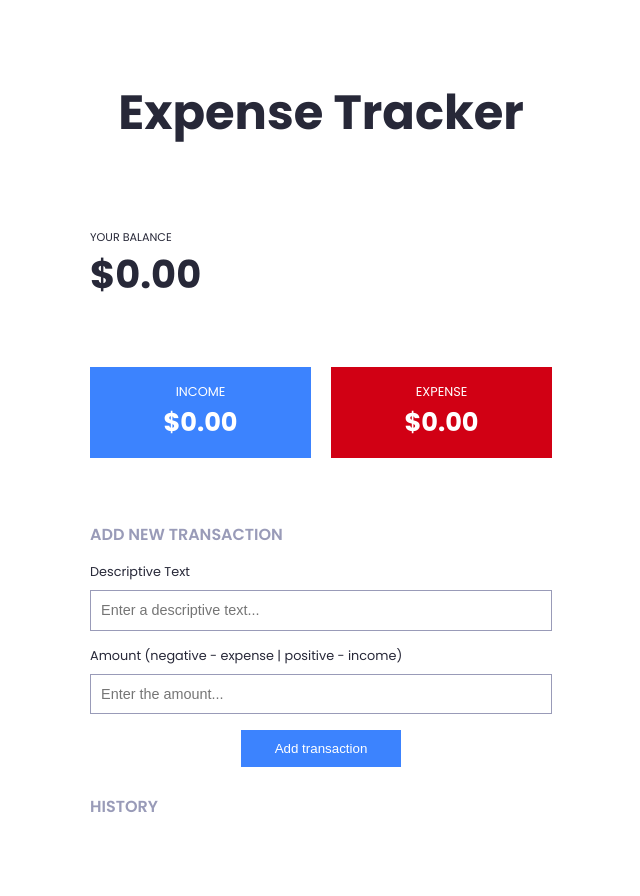
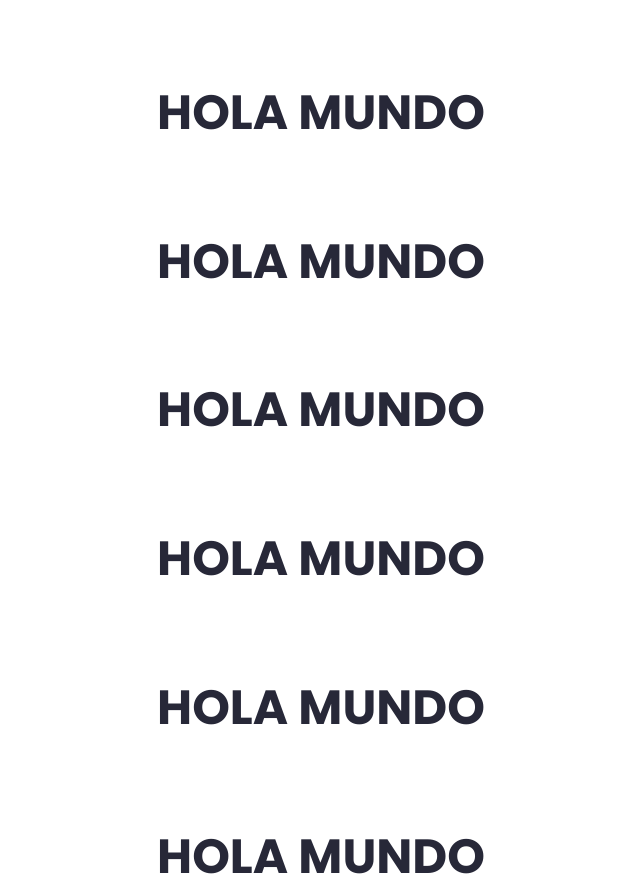
Before and after one commit to nicolasleal570/expense-tracker, a plain HTML site: page index.html in a window 1280 px wide. Shown: the top 896 px of the page, without its empty margins (319-959 px from the left). Before the commit the page ends 835 px from the top, so only its background shows below. Drawn offline with Linux system fonts and the light colour scheme; a script that the page names is missing.

Commit message:
Add hola mundo

```diff
--- a/index.html
+++ b/index.html
@@ -8,7 +8,12 @@
     <title>Expense Tracker</title>
   </head>
   <body>
-    <h2 class="app-title">Expense Tracker</h2>
+    <h2 class="app-title">HOLA MUNDO</h2>
+    <h2 class="app-title">HOLA MUNDO</h2>
+    <h2 class="app-title">HOLA MUNDO</h2>
+    <h2 class="app-title">HOLA MUNDO</h2>
+    <h2 class="app-title">HOLA MUNDO</h2>
+    <h2 class="app-title">HOLA MUNDO</h2>
 
     <div class="container">
       <!-- Balance section -->
```
